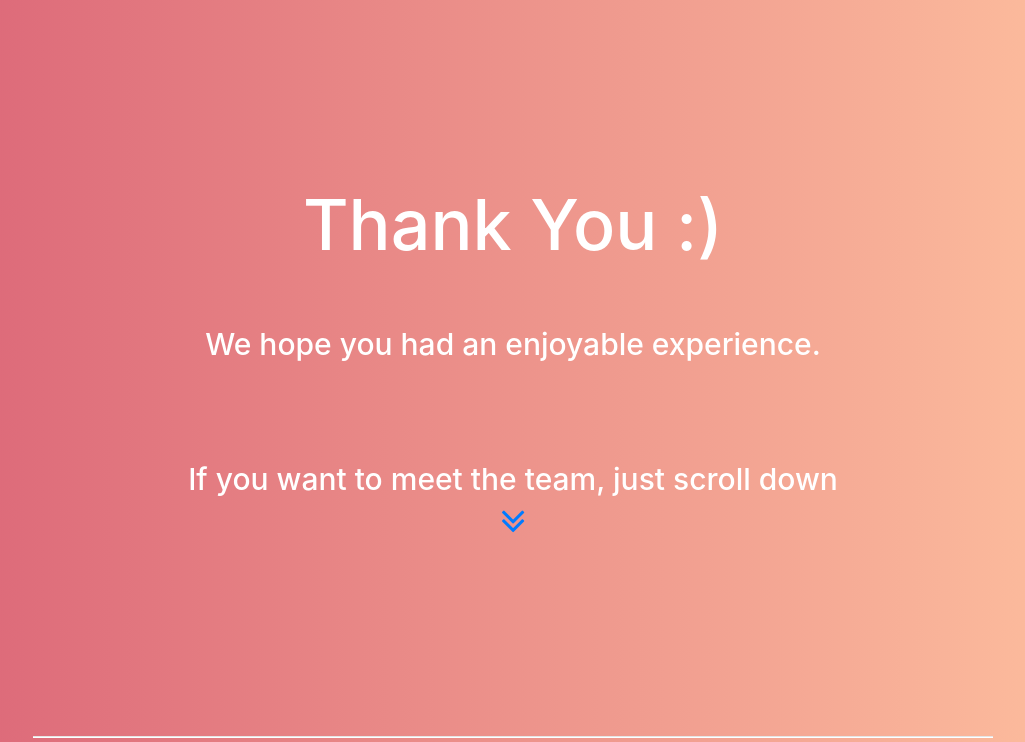
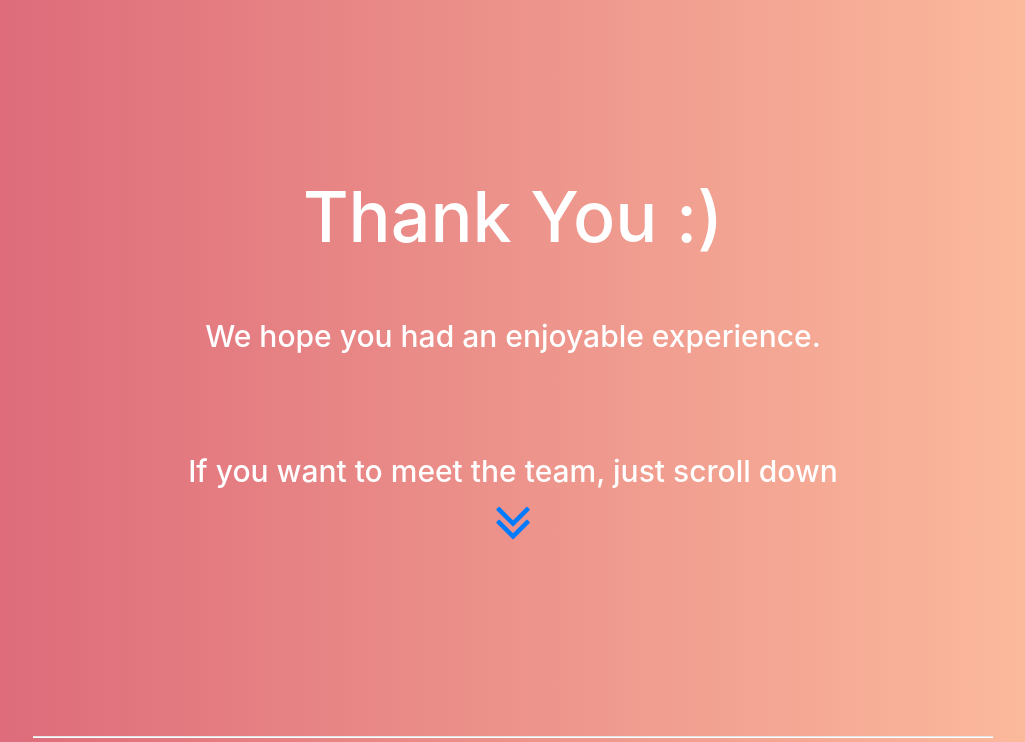
Before and after one commit to ayushjain1144/MSP-Recruitment-Web-Portal, a Django app: page /logout/ in a window 1280 px wide. Shown: the part 76-818 px from the top of the page, without its empty margins (127-1152 px from the left). Run offline with Django 3.2, Linux system fonts and the light colour scheme; some libraries are stand-ins or nearby versions.

Commit message:
Update thankYou.html

```diff
--- a/test_portal/templates/test_portal/thankYou.html
+++ b/test_portal/templates/test_portal/thankYou.html
@@ -97,7 +97,7 @@
           <br>
           If you want to meet the team, just scroll down
           <br>
-          <a href="teamID"><i class="fa fa-angle-double-down" style="font-size: 40px;"></i></a>
+          <a href="teamID"><i class="fa fa-angle-double-down" style="font-size: 60px;"></i></a>
       </div>
       <hr style="height: 1px; width: 75%; background: white;">
       <div class="teamContainer" id="teamID">
```
